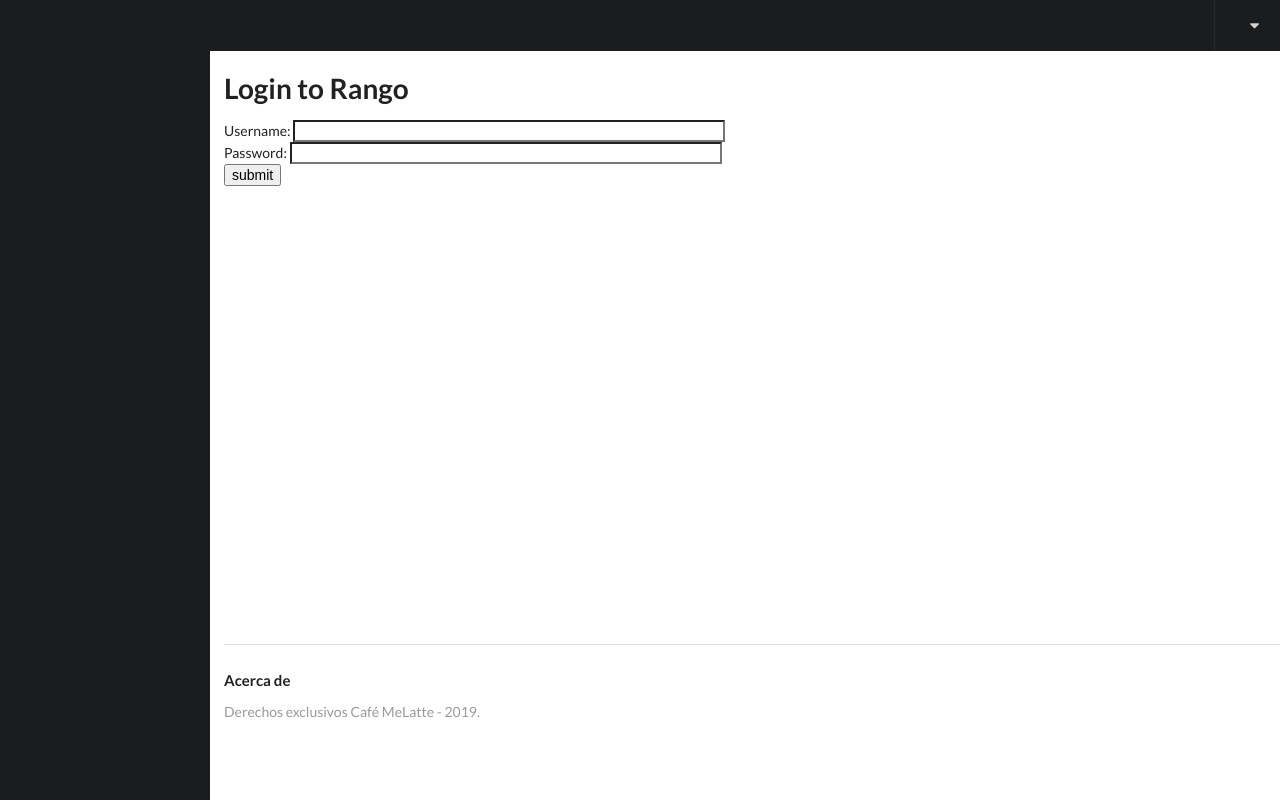
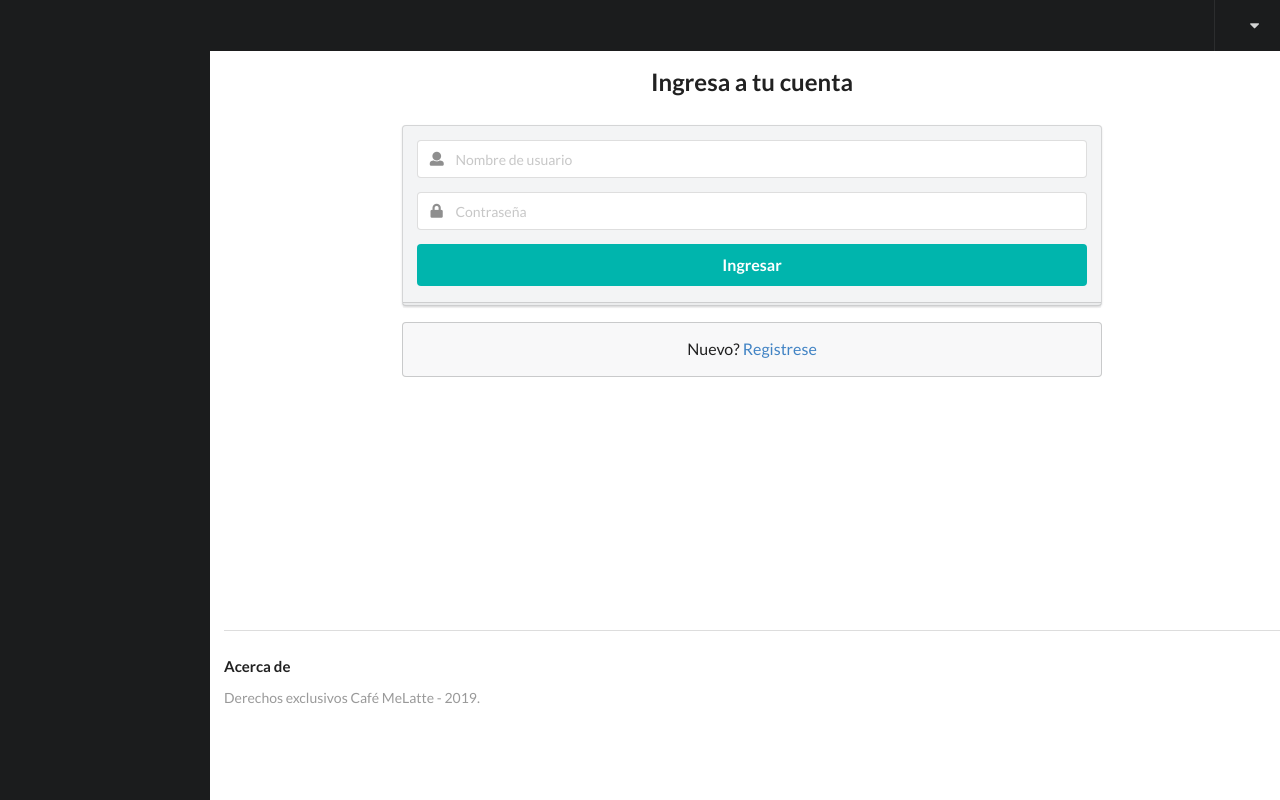
Before and after one commit to addero-orozco/control-productos-CC, a Django app: template base/templates/base/login.html in a window 1280 px wide. Run offline with Django 3.2, Linux system fonts and the light colour scheme; the template is opened without the code that fills it, so the values that code supplies are empty; some libraries are stand-ins or nearby versions.

Commit message:
agregado estilos a formularios de autenticacion

```diff
--- a/base/templates/base/login.html
+++ b/base/templates/base/login.html
@@ -5,13 +5,43 @@
 {% endblock %}
 
 {% block contenido %}
-    <h1>Login to Rango</h1>
-    <form id="login_form" method="post" action="{% url 'login' %}">
-        {% csrf_token %}
-        Username: <input type="text" name="username" value="" size="50" />
-        <br />
-        Password: <input type="password" name="password" value="" size="50" />
-        <br />
-        <input type="submit" value="submit" />
-    </form>
+
+    <div class="ui text container">
+        <div class="ui middle aligned center aligned grid">
+        <div class="column">
+            <h2 class="ui image header">
+            <div class="content">
+                Ingresa a tu cuenta
+            </div>
+            </h2>
+            <form id="login_form2" method="post" action="{% url 'login' %}" class="ui large form">
+                {% csrf_token %}
+                <div class="ui stacked secondary  segment">
+                    <div class="field">
+                    <div class="ui left icon input">
+                        <i class="user icon"></i>
+                        <input type="text" name="username" placeholder="Nombre de usuario">
+                    </div>
+                    </div>
+                    <div class="field">
+                    <div class="ui left icon input">
+                        <i class="lock icon"></i>
+                        <input type="password" name="password" placeholder="Contraseña">
+                    </div>
+                    </div>
+
+                    <input type="submit" value="Ingresar" class="ui fluid large teal submit button">
+                </div>
+
+                <div class="ui error message"></div>
+
+            </form>
+
+            <div class="ui message">
+                Nuevo? <a href="{% url 'registro' %}">Registrese</a>
+            </div>
+        </div>
+        </div>
+    </div>
+
 {% endblock %}
```
Also changed, not shown: base/templates/base/registro.html (+44 -15 lines).
